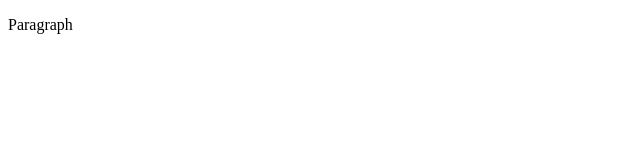
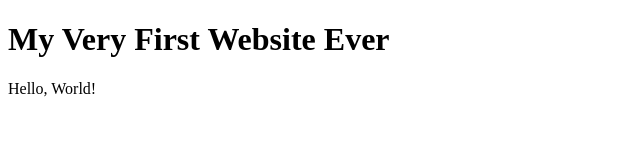
Before and after one commit to MTHS-ICS2O-2-2022/ICS2O-Unit-1-01-Jaden-Plugowsky, a plain HTML site: page index.html in a window 1280 px wide. Shown: the whole page, without its empty margins (0-640 px from the left). Drawn offline with Linux system fonts and the light colour scheme.

Commit message:
changed index.html and added index2.html

```diff
--- a/index.html
+++ b/index.html
@@ -1,9 +1,11 @@
 <!DOCTYPE html>
 <html>
   <head>
-    <title>Title</title>
+    <meta charset="utf-8">
+    <title>First Website</title>
   </head>
   <body>
-    <p>Paragraph</p>
+    <h1>My Very First Website Ever</h1>
+    <p>Hello, World!</p>
   </body>
 </html>
```
Also changed, not shown: index2.html (added).
